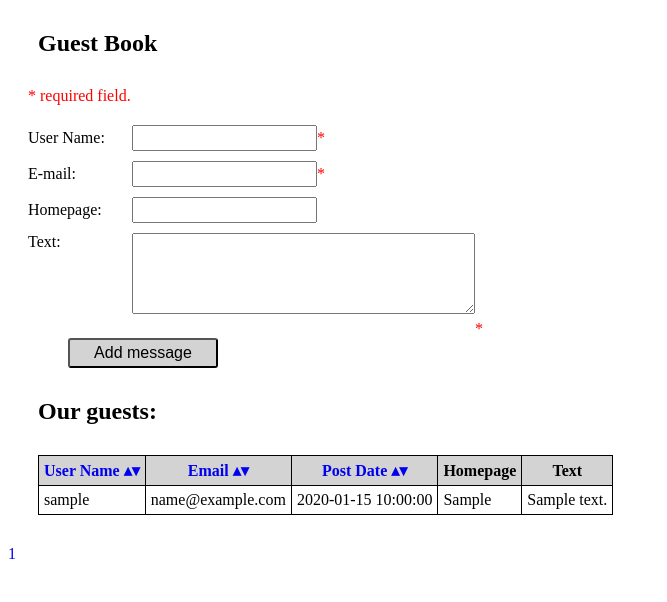
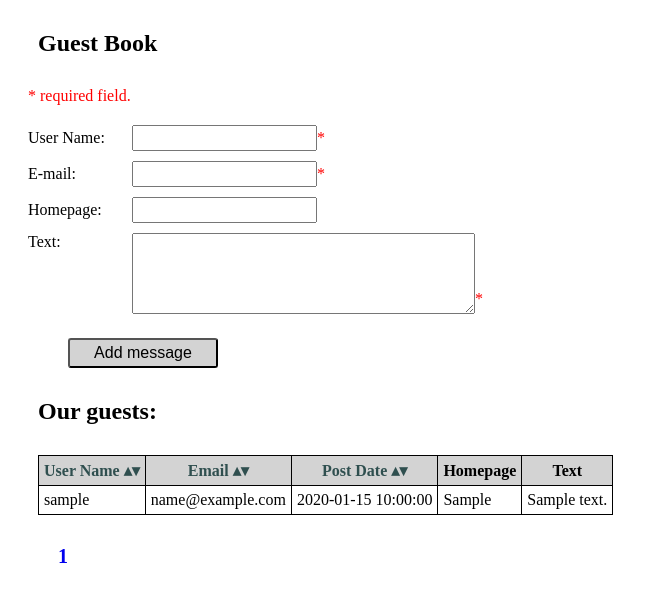
Before and after one commit to varyaXBSoft/Guest-Book, a PHP site: page /index.php?sort=name in a window 1280 px wide. Shown: the top 602 px of the page, without its empty margins (0-667 px from the left). Run offline with PHP 8.4, Linux system fonts and the light colour scheme; tables that the repository leaves empty or names only in its code hold one stand-in row (values such as "Sample post").

Commit message:
Update index.php

```diff
--- a/index.php
+++ b/index.php
@@ -120,7 +120,6 @@
                     }
                 }
             }
-       //     echo "<a href='viewguestbook.php'>View guestbook</a>";
 
             function test_input($data) {
               $data = trim($data);
@@ -137,7 +136,7 @@
             <label>User Name:</label> <input type="text" name="username" value="<?php echo $username;?>"><span class="error">* <?php echo $usernameErr;?></span><br>
             <label>E-mail:</label> <input type="text" name="email" value="<?php echo $email;?>"><span class="error">* <?php echo $emailErr;?></span><br>
             <label>Homepage:</label> <input type="text" name="homepage" value="<?php echo $homepage;?>"><span class="error"><?php echo $homepageErr;?></span><br>
-            <label style="vertical-align: top">Text:</label> <textarea name="message" rows="5" cols="40" value="<?php echo $message;?>"></textarea><span class="error">* <?php echo $messageErr;?></span><br>
+            <label style="vertical-align: top">Text:</label> <textarea name="message" rows="5" cols="40" value="<?php echo $message;?>"></textarea><span class="error textspan">* <?php echo $messageErr;?></span><br>
             <input type="submit" value="Add message" name="submit" id="submitButton">
         </form>
 
@@ -145,9 +144,9 @@
             echo "<h2>Our guests:</h2>";
             echo "<table>"
                     . "<thead><tr>"
-                        . "<th><a href='index.php?sort=name'> User Name </a></th>"
-                        . "<th><a href='index.php?sort=email'> Email </a></th>"
-                        . "<th><a href='index.php?sort=date'> Post Date </a></th>"
+                        . "<th><a href='index.php?sort=name' class='sortableHeader'> User Name </a></th>"
+                        . "<th><a href='index.php?sort=email' class='sortableHeader'> Email </a></th>"
+                        . "<th><a href='index.php?sort=reg_date' class='sortableHeader'> Post Date </a></th>"
                         . "<th> Homepage </th>"
                         . "<th> Text </th>"
                     . "</tr></thead>"
@@ -168,7 +167,7 @@
             function getSortOrder() {
                 $col = $_GET['sort'];
                 $sortOrder = "";
-                if(!isset($_GET["page"])){
+                if(!isset($_GET["page"]) && ($_SERVER["REQUEST_METHOD"]!="POST")){
                     if(isset($_SESSION['sort'.$col]) && $_SESSION['sort'.$col] === 'ASC'){
                         $_SESSION['sort'.$col] = 'DESC';
                         $sortOrder .= "DESC";
@@ -190,7 +189,7 @@
                     $sql .= " ORDER BY username";
                 } elseif ($field == 'email') {
                     $sql .= " ORDER BY email";
-                } elseif ($field == 'date') {
+                } elseif ($field == 'reg_date') {
                     $sql .= " ORDER BY reg_date";
                 };
             } else {
@@ -214,13 +213,13 @@
             $result = $conn->query($sql);
             $row = $result->fetch_assoc();
             $total_pages = ceil($row["total"] / $results_per_page); // calculate total pages with results
-
+            echo "<div class='pager'>";
             for ($i=1; $i<=$total_pages; $i++) {  // print links for all pages
                 echo "<a href='index.php?page=".$i."&sort=".$field."'";
                 if ($i==$page)  echo " class='curPage'";
                 echo ">".$i."</a> ";
             };
-
+            echo "</div>";
             $conn->close();
         ?>
     </body>
```
